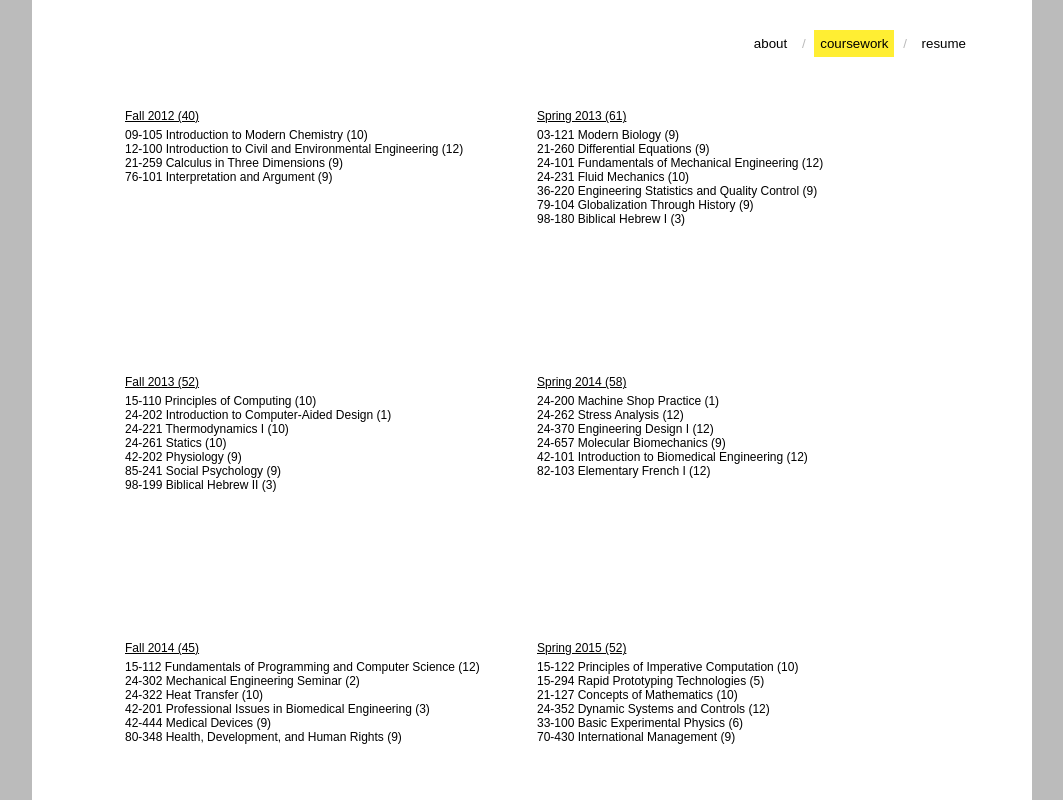
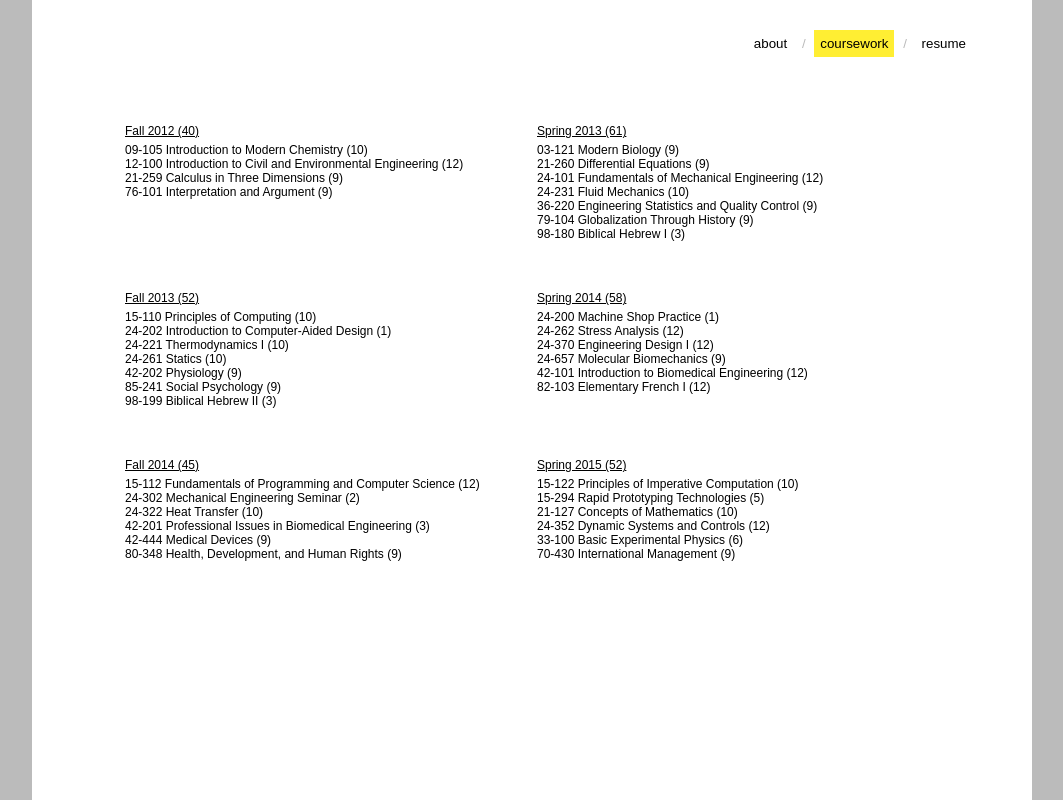
Before and after one commit to johnlee1/johnlee1.github.io, a plain HTML site: page coursework.html in a window 1280 px wide. Shown: the whole page, without its empty margins (108-1171 px from the left). Drawn offline with Linux system fonts and the light colour scheme.

Commit message:
v8 website

```diff
--- a/stylesheet.css
+++ b/stylesheet.css
@@ -27,7 +27,7 @@ body {
 	margin: 0;
 	border: 0;
 	height: 100%;
-	padding: 30px 60px 60px 60px;
+	padding: 30px 60px 15px 60px;
 }
 
 li#selected {
@@ -124,7 +124,6 @@ h1 {
 table {
 	table-layout: fixed;
 	width: 100%;
-	height: 100%;
 	margin-top: 50px;
 	margin-left: auto;
 	margin-right: auto;
@@ -134,11 +133,11 @@ table {
 td {
 	font-size: 9pt;
 	width: 380px;
-	height: 120px;
+	height: 100px;
 	margin-top: 0px;
 	border-top: 0px;
-	padding-top: 0px;
-	padding-bottom: 40px;
+	padding-top: 15px;
+	padding-bottom: 50px;
 	border-bottom: 0px;
 	margin-bottom: 0px;
 	vertical-align: top;
@@ -155,7 +154,7 @@ td {
 #resumeColumn2 {
 	width: 44%;
 	display: inline-block;
-	color: #bbb;
+	color: #888;
 	vertical-align: top;
 }
 
@@ -168,3 +167,7 @@ td {
 	padding: 22.5px 0 0 0;
 	margin: 70px 0 0 0;
 }
+
+#qpa {
+	font-size: 9pt;
+}
```
Also changed, not shown: resume.html (+0 -2 lines).
